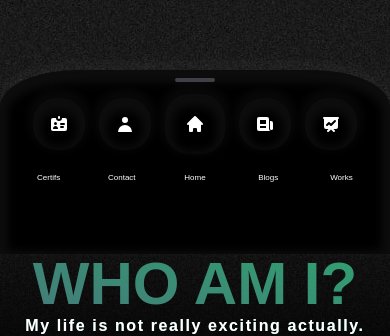
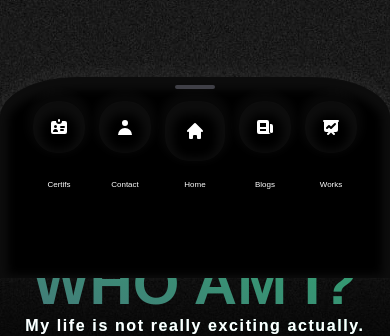
Before and after one commit to NaturaAdnyana/NaturaAdnyana.github.io, a React (Create React App) app: page / in a window 390 px wide. Shown: the part 670-1006 px from the top of the page. Built offline with nearby package versions, Linux system fonts and the light colour scheme.

Commit message:
Fix mobile nav position

```diff
--- a/src/components/MobileNavbar.js
+++ b/src/components/MobileNavbar.js
@@ -11,50 +11,63 @@ import WorkIcon from "../assets/icons/WorkIcon";
 function MobileNavbar(props) {
   return (
     <motion.nav
-      className="z-40 md:hidden fixed -bottom-20 w-screen bg-b-bar round-b-bar bg-black pt-2 pb-3 px-8"
+      className="z-40 md:hidden fixed -bottom-[6.5rem] w-screen bg-b-bar round-b-bar bg-black pt-2 pb-[5.3rem] px-8"
       drag="y"
       dragConstraints={{ top: 0, bottom: 0 }}
       dragElastic={0.1}
     >
       <div className="w-10 h-1 bg-zinc-700 mx-auto mb-3 rounded-full"></div>
       <div className="flex justify-around items-center space-x-3">
+        <div className="flex flex-col justify-center items-center space-y-6">
           <Link
             to="/certifications"
             className="p-4 rounded-3xl bg-b-bar transition-colors hover:bg-zinc-900"
           >
             <CertifIcon className="w-5 h-5 fill-white" />
+            <span class="sr-only">Certifications Button</span>
           </Link>
+          <div className="text-white text-2xs basis-1/5">Certifs</div>
+        </div>
+        <div className="flex flex-col justify-center items-center space-y-6">
           <Link
             to="/contact"
             className="p-4 rounded-3xl bg-b-bar transition-colors hover:bg-zinc-900"
           >
             <ContactIcon className="w-5 h-5 fill-white" />
+            <span class="sr-only">Contact Button</span>
           </Link>
+          <div className="text-white text-2xs basis-1/5">Contact</div>
+        </div>
+        <div className="flex flex-col justify-center items-center space-y-4">
           <Link
             to="/"
             className="p-5 rounded-3xl bg-b-bar transition-colors hover:bg-zinc-900"
           >
             <HomeIcon className="w-5 h-5 fill-white" />
+            <span class="sr-only">Home Button</span>
           </Link>
+          <div className="text-white text-2xs basis-1/5">Home</div>
+        </div>
+        <div className="flex flex-col justify-center items-center space-y-6">
           <Link
             to="/blogs"
             className="p-4 rounded-3xl bg-b-bar transition-colors hover:bg-zinc-900"
           >
             <BlogsIcon className="w-5 h-5 fill-white" />
+            <span class="sr-only">Blogs Button</span>
           </Link>
+          <div className="text-white text-2xs basis-1/5">Blogs</div>
+        </div>
+        <div className="flex flex-col justify-center items-center space-y-6">
           <Link
             to="/works"
             className="p-4 rounded-3xl bg-b-bar transition-colors hover:bg-zinc-900"
           >
             <WorkIcon className="w-5 h-5 fill-white" />
+            <span class="sr-only">Works Button</span>
           </Link>
+          <div className="text-white text-2xs basis-1/5">Works</div>
         </div>
-      <div className="flex justify-around items-center pt-4 pb-14 text-white text-2xs text-center space-x-10">
-        <div className="basis-1/5">Certifs</div>
-        <div className="basis-1/5">Contact</div>
-        <div className="basis-1/5">Home</div>
-        <div className="basis-1/5">Blogs</div>
-        <div className="basis-1/5">Works</div>
       </div>
     </motion.nav>
   );
```
Lines whose indentation alone changed are shown as unchanged.
